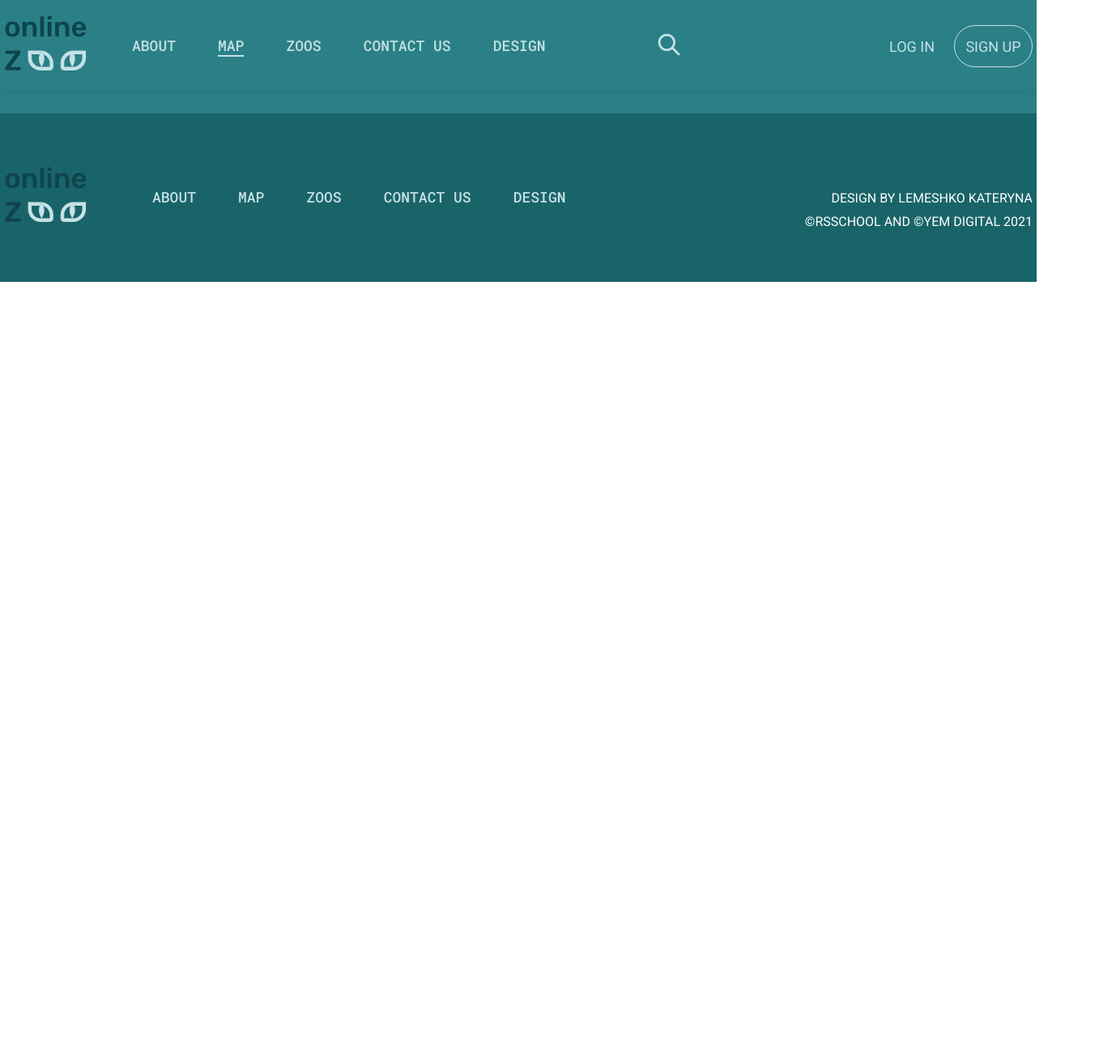
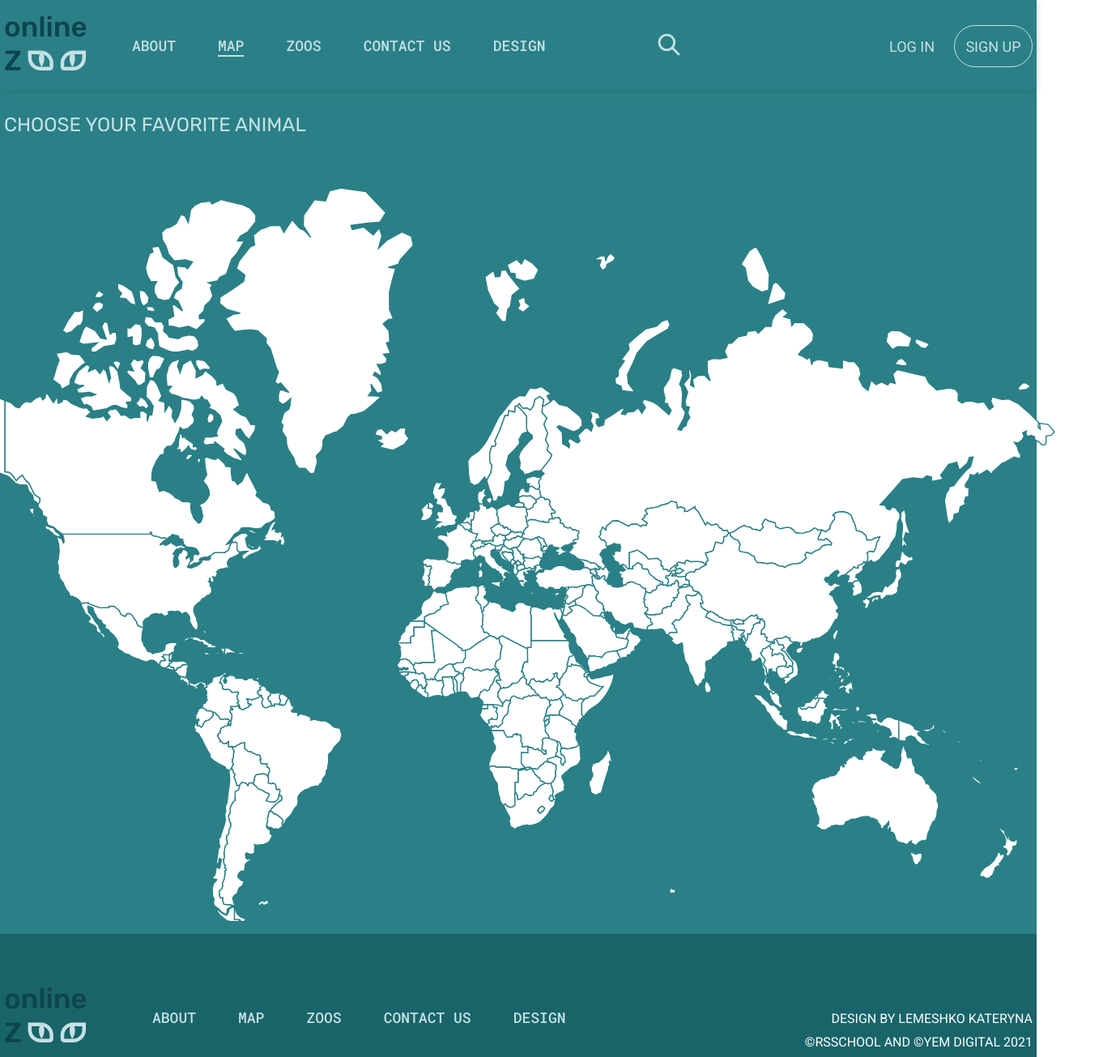
Before and after one commit to Veronchi/zoo-project, a website built with webpack: page map-page.html in a window 1280 px wide. Shown: the top 1305 px of the page at 81% size, 1378 px wide, since content can reach past the window. Before the commit the page ends 800 px from the top, so only its background shows below. Built offline with nearby package versions, Linux system fonts and the light colour scheme.

Commit message:
feat: add map and controls

```diff
--- a/map-page.html
+++ b/map-page.html
@@ -79,7 +79,24 @@
           </article>
         </header>
 
-
+        <main>
+          <article class="map">
+            <div class="container">
+              <div class="map__inner">
+                <h2 class="map__title">
+                  Choose your favorite Animal
+                </h2>
+                <div class="map__img">
+                  <img src="./src/img/map-img.svg" alt="map">
+                  <div class="map__img-controls">
+                    <button class="control plus"></button>
+                    <button class="control minus"></button>
+                  </div>
+                </div>
+              </div>
+            </div>
+          </article>
+        </main>
 
 
         <footer class="footer">
--- a/src/css/mapp.css
+++ b/src/css/mapp.css
@@ -0,0 +1,79 @@
+.map {
+  background-color: #2a8086;
+}
+
+/* .map__inner {
+  margin-bottom: 16px;
+} */
+
+.map__title {
+  padding: 0;
+  margin: 0;
+  font-family: "Rubik";
+  font-style: normal;
+  font-weight: normal;
+  font-size: 24px;
+  line-height: 28px;
+  text-transform: uppercase;
+  color: #c5e1e6;
+  margin-bottom: 65px;
+}
+
+.map__img {
+  display: flex;
+  justify-content: center;
+  padding-bottom: 16px;
+}
+
+.map__img img {
+  max-width: 1410px;
+}
+
+.map__img-controls {
+  width: 100%;
+  align-self: flex-end;
+  display: flex;
+  margin-right: 10px;
+}
+
+.map__img-controls .control {
+  position: relative;
+  width: 30px;
+  height: 30px;
+  background: rgba(255, 255, 255, 0.4);
+  border: 1.5px solid #FFFFFF;
+  border-radius: 100%;
+  cursor: pointer;
+}
+
+.map__img-controls .control:hover {
+  box-shadow: 0px 2px 50px rgb(13 68 77);;
+}
+
+.control.plus::before {
+  content: "";
+  position: absolute;
+  top: 3px;
+  left: 3px;
+  width: 19px;
+  height: 19px;
+  background-image: url("../img/map-plus.svg");
+  background-repeat: no-repeat;
+  background-size: contain;
+}
+
+.control.minus {
+  margin-left: 15px;
+}
+
+.control.minus::before {
+  content: "";
+  position: absolute;
+  top: 4px;
+  left: 4px;
+  width: 19px;
+  height: 19px;
+  background-image: url("../img/map-minus.svg");
+  background-repeat: no-repeat;
+  background-size: contain;
+}
```
Also changed, not shown: src/img/map-img.svg (added), src/img/map-minus.svg (added), src/img/map-plus.svg (added).
